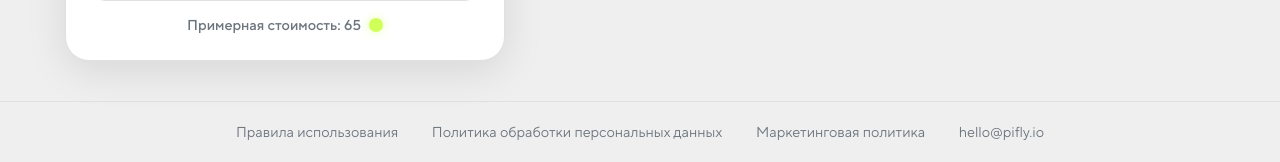
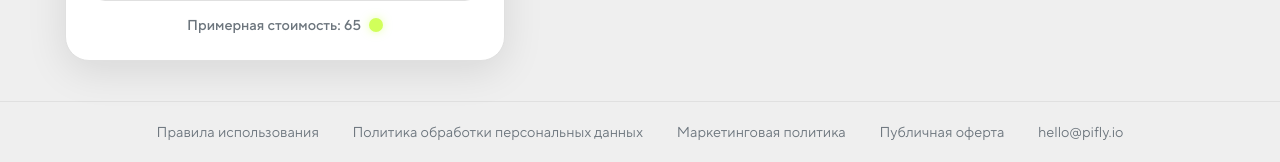
Before and after one commit to labprototypes/render-direct-project, a Python web app: template templates/index.html in a window 1280 px wide. Shown: the part 791-953 px from the top of the page. Run offline with Jinja, Linux system fonts and the light colour scheme; the template is opened without the code that fills it, so the values that code supplies are empty.

Commit message:
Update base_app.html

```diff
--- a/templates/base_app.html
+++ b/templates/base_app.html
@@ -758,6 +758,7 @@
         <a href="{{ url_for('terms') }}">Правила использования</a>
         <a href="{{ url_for('privacy') }}">Политика обработки персональных данных</a>
         <a href="{{ url_for('marketing_policy') }}">Маркетинговая политика</a>
+        <a href="{{ url_for('oferta') }}">Публичная оферта</a>
         <a href="mailto:hello@pifly.io">hello@pifly.io</a>
     </div>
 </footer>
```
